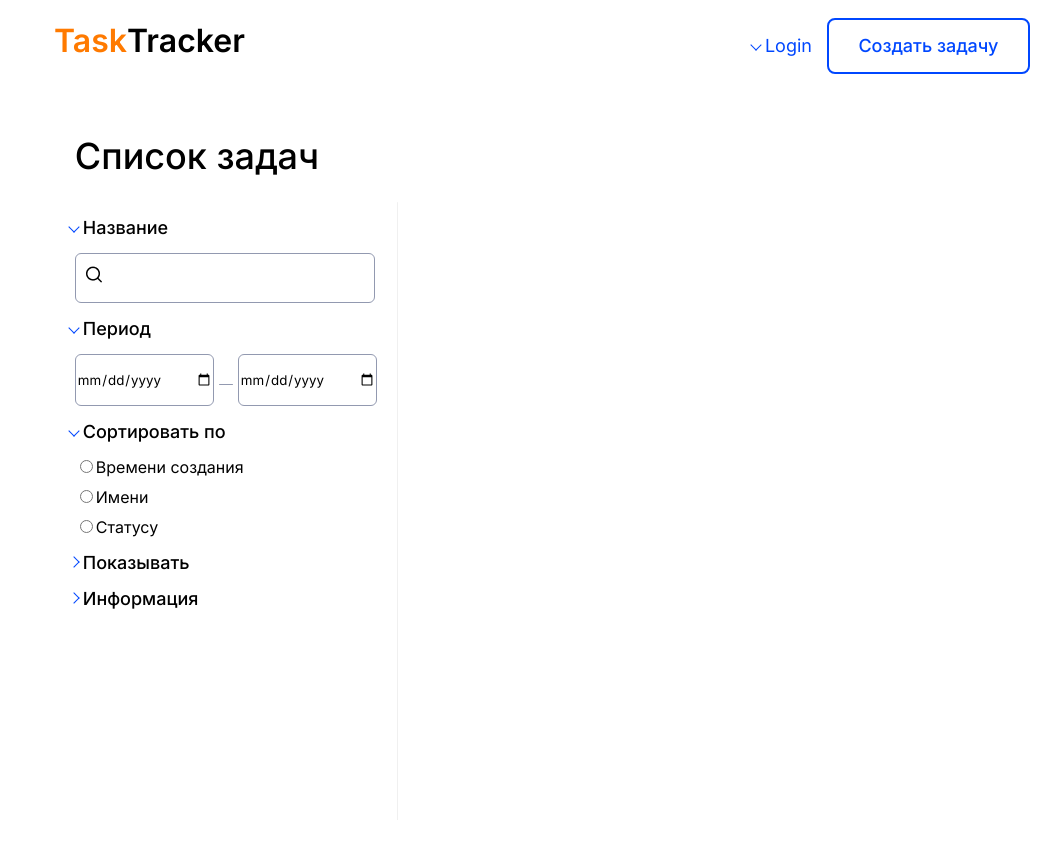
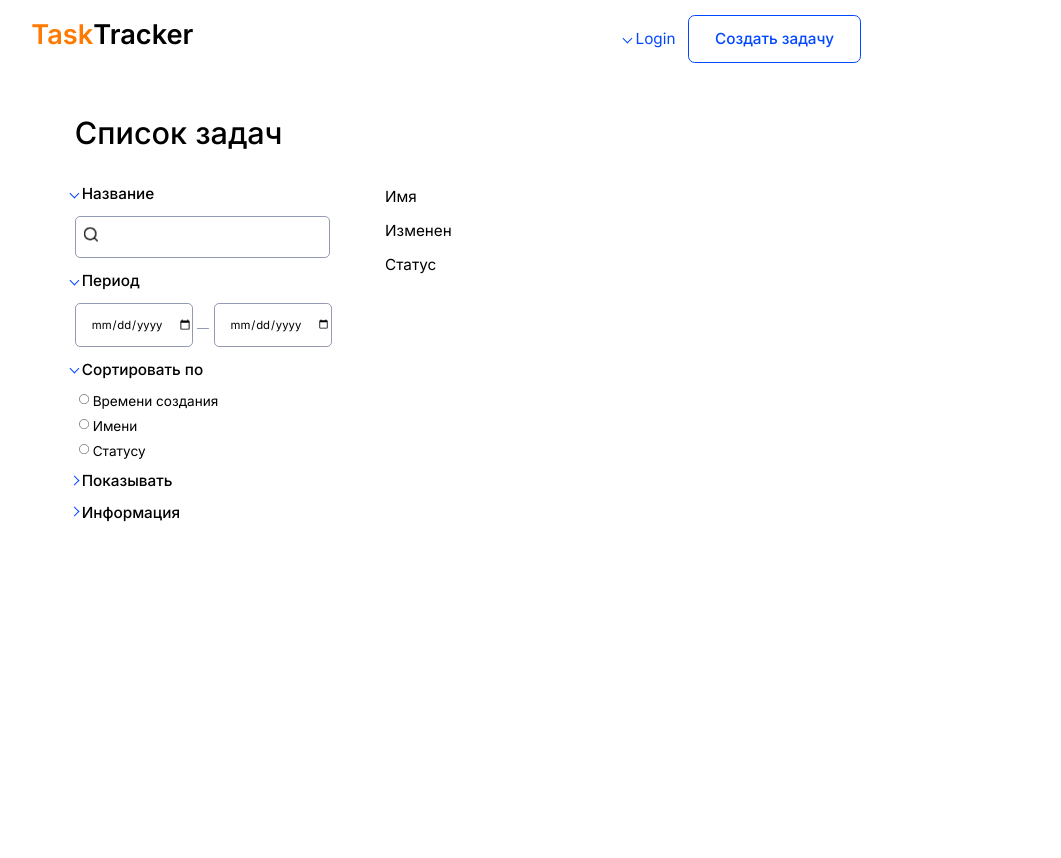
Before and after one commit to KLdevelop/task_tracker_cpt, a React (Create React App) app in the folder task_tracker/: page / in a window 1280 px wide. Shown: the top 858 px of the page, without its empty margins (98-1159 px from the left). Built offline with nearby package versions, Linux system fonts and the light colour scheme.

Commit message:
started chrome adaptation

```diff
--- a/task_tracker/src/pages/todo_list/todo_list.jsx
+++ b/task_tracker/src/pages/todo_list/todo_list.jsx
@@ -84,7 +84,14 @@ class TodoListPage extends Component {
                             </h2>
                         </div>
                     </div>
-                    <div className="vertLine"/>
+
+                    <div className="rightTable">
+                        <div>
+                            <h3>Имя</h3>
+                            <h3>Изменен</h3>
+                            <h3>Статус</h3>
+                        </div>
+                    </div>
                 </div>
             </div>
         );
--- a/task_tracker/src/pages/todo_list/todo_list.scss
+++ b/task_tracker/src/pages/todo_list/todo_list.scss
@@ -12,6 +12,7 @@ button {
 }
 
 .todoPage{
+    zoom: 0.85;
     * {
         font-family: $ff;
     }
@@ -85,7 +86,11 @@ button {
         display: flex;
         flex-direction: row;
         .leftFilt {
-            margin-right: 15px;
+            height: 904px;
+            width: 350px;
+            //width: 500px;
+            border-color: #F0F0F0;
+            border-right: 1px;
             .titleFilt {
                 .sArrow {
                     transform: rotate(135deg);
@@ -132,6 +137,7 @@ button {
                     border: 1px solid #9299B0;
                     border-radius: 6px;
                     display: inline-block;
+                    text-align: center;
                 }
                 .horLine{
                     display: inline-block;
@@ -167,11 +173,17 @@ button {
                 }
             }
         }
-        .vertLine {
-            width: 1px;
+
+        .rightTable {
+            width: 904px;
             height: 618px;
-            background: #F0F0F0;
-            border-radius: 1px;
+            margin-left: 15px;
+            div {
+                h3 {
+                    font-weight: normal;
+                    font-size: 18px;
+                }
+            }
         }
     }
 }
```
